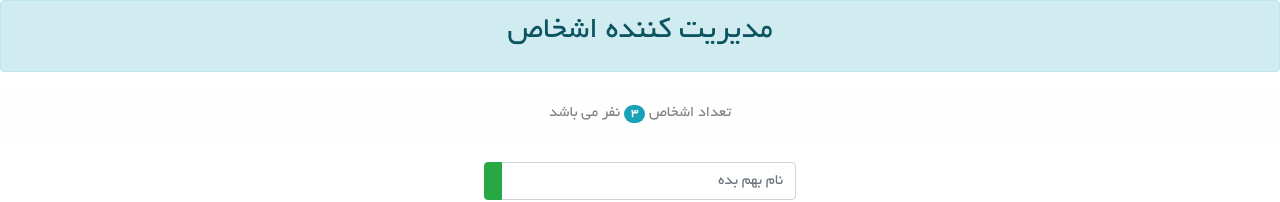
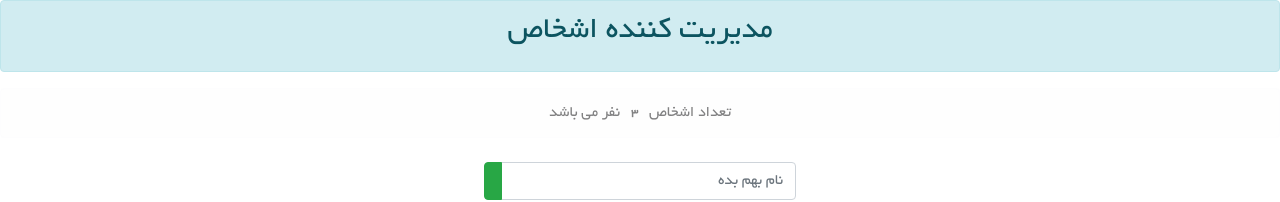
Before and after one commit to alrtn4/PersonmanagerRedux, a React (Create React App) app: page / in a window 1280 px wide. Shown: the top 202 px of the page. Built offline with nearby package versions, Linux system fonts and the light colour scheme; some icons are missing.

Commit message:
chapter 9 file 3

```diff
--- a/src/App.js
+++ b/src/App.js
@@ -1,117 +1,106 @@
 import React, { Component } from 'react';
-import { Button } from 'react-bootstrap' ;
-import {ToastContainer , toast} from 'react-toastify' ;
+import { Button } from 'react-bootstrap';
+import { ToastContainer, toast } from 'react-toastify';
 import 'react-toastify/dist/ReactToastify.css'
 
 import Persons from './components/person/Persons';
 import Header from './components/common/Header'
+import simpleContext from './components/common/context/context';
+import AddPerson from './components/person/AddPerson';
 
 class App extends Component {
     state = {
-        persons : [
-            {id : 1 , fullName : 'کیا احمدی'} ,
-            {id : 2 , fullName : 'کیارش غلامی'} ,
-            {id : 3 , fullName : 'کیانوش رفعتی'}
-        ] ,
+        appTitle: 'مدیریت کننده اشخاص',
 
-        showPersons : true
-    } ;
+        persons: [
+            { id: 1, fullName: 'کیا احمدی' },
+            { id: 2, fullName: 'کیارش غلامی' },
+            { id: 3, fullName: 'کیانوش رفعتی' }
+        ],
 
-    showPersons = true ;
+        showPersons: true
+    };
 
     handleShowPersons = () => {
-        this.setState({ showPersons : !this.state.showPersons}) ;
+        this.setState({ showPersons: !this.state.showPersons });
     }
 
     handleDeletePerson = id => {
-        const persons = [...this.state.persons] ;
-        const filteredPersons = persons.filter(p => p.id !== id) ;
-        this.setState({ persons : filteredPersons });
-        toast(`${persons.filter(p => p.id === id)[0].fullName} با موفقیت حذف شد` , {
-            position: 'bottom-right' ,
-            type: 'error' ,
+        const persons = [...this.state.persons];
+        const filteredPersons = persons.filter(p => p.id !== id);
+        this.setState({ persons: filteredPersons });
+        toast(`${persons.filter(p => p.id === id)[0].fullName} با موفقیت حذف شد`, {
+            position: 'bottom-right',
+            type: 'error',
             closeOnClick: true
-        }) ;
+        });
     }
 
-    handleChangePerson = (event , id) => {
-        const {persons : allPersons} = this.state ;
+    handleChangePerson = (event, id) => {
+        const { persons: allPersons } = this.state;
 
-        const personIndex = allPersons.findIndex(p => p.id === id) ;
-        allPersons[personIndex].fullName = event.target.value ;
-        const persons = [...allPersons] ;
-        this.setState({ persons }) ;
+        const personIndex = allPersons.findIndex(p => p.id === id);
+        allPersons[personIndex].fullName = event.target.value;
+        const persons = [...allPersons];
+        this.setState({ persons });
     }
 
     handleAddPerson = () => {
-        const persons = [...this.state.persons] ;
+        const persons = [...this.state.persons];
         let person = {
-            id : persons.length + 1 ,
-            fullName : document.getElementById('newName').value
+            id: persons.length + 1,
+            fullName: document.getElementById('newName').value
         }
 
-        if(person.fullName !== '' && person.fullName !== ' ' ){
-            persons.push(person) ;
-            this.setState({ persons }) ;
+        if (person.fullName !== '' && person.fullName !== ' ') {
+            persons.push(person);
+            this.setState({ persons });
 
-            toast(`${person.fullName} با موفقیت اضافه شد` , {
-                position : 'top-right' ,
-                closeOnClick : true ,
-                type : 'success'
-            }) ;
+            toast(`${person.fullName} با موفقیت اضافه شد`, {
+                position: 'top-right',
+                closeOnClick: true,
+                type: 'success'
+            });
         }
     }
 
 
     render() {
-        const {persons , showPersons} = this.state ;
+        const { persons, showPersons } = this.state;
 
-        let person = null ;
+        let person = null;
 
-        if(showPersons) {
+        if (showPersons) {
             person = <Persons
-                        persons = {persons}
+                persons={persons}
                 deleted={this.handleDeletePerson}
-                        changed = {this.handleChangePerson}
-                    /> ;
+                changed={this.handleChangePerson}
+            />;
         }
 
-                   let s='مدیریت کننده اشخاص' ;
-
         return (
+            <simpleContext.Provider
+                value={{
+                    state: this.state,
+                    handleDeletePersons : this.handleDeletePerson,
+                    handleChangePersons : this.handleChangePerson,
+                    handleAddPersons : this.handleAddPerson
+                }}
+            >
                 <div className='rtl text-center'>
                     <div>
+                        <Header
+                            // persons={persons}
+                            // title={this.state.appTitle}
+                        />
 
+                    </div>
 
-
-                    <Header persons={persons} title={s} />
-
-                    <div className='m-2 p-2'>
-                        <form className='form-inline justify-content-center' onSubmit={event => event.preventDefault()}>
-                            <div className='input-group w-25'>
-                                <input
-                                    className='form-control'
-                                    type='text'
-                                    id='newName'
-                                    placeholder='نام بهم بده'
-                                />
-                                <div className='input-group-prepend'>
-                                    <Button
-                                        type='submit'
-                                        className='fa fa-plus-square'
-                                        variant='success'
-                                        size='sm'
-                                        onClick={this.handleAddPerson}
-                                    />
-                                </div>
-                            </div>
-                        </form>
-                    </div>
-                </div>
+                    <AddPerson />
 
                     <Button
                         onClick={this.handleShowPersons}
-                    variant = {showPersons ? 'info' : 'danger'}  >
+                        variant={showPersons ? 'info' : 'danger'}  >
                         اشخاص را نشان بده
                     </Button>
 
@@ -119,6 +108,8 @@ class App extends Component {
 
                     <ToastContainer />
                 </div>
+
+            </simpleContext.Provider>
         );
     }
 }
--- a/src/components/common/Header.jsx
+++ b/src/components/common/Header.jsx
@@ -1,31 +1,37 @@
 import React from 'react';
-import {Alert , Badge} from 'react-bootstrap' ;
+import { Alert, Badge } from 'react-bootstrap';
+import simpleContext from './context/context';
 
-const Header = ({persons , title}) => {
+const Header = () => {
 
-    let badgeStyle = '';
-    if (persons.length >= 3) badgeStyle = 'info' ;
-    if (persons.length <= 2) badgeStyle = 'warning' ;
-    if (persons.length <= 1) badgeStyle = 'danger' ;
+    // let badgeStyle = '';
+    // if (persons.length >= 3) badgeStyle = 'info';
+    // if (persons.length <= 2) badgeStyle = 'warning';
+    // if (persons.length <= 1) badgeStyle = 'danger';
 
 
     return (
+        <simpleContext.Consumer>
+            {context => (
                 <div>
                     <Alert variant='info'>
-                <h2>{title}</h2>
+                        <h2>{context.state.appTitle}</h2>
                     </Alert>
-
-            {console.log(title)}
 
                     <Alert variant='light'>
                         تعداد اشخاص {' '}
-                <Badge pill variant={badgeStyle}>
-                    {persons.length}
+                        <Badge pill >
+                            {context.state.persons.length}
                         </Badge> {' '}
                         نفر می باشد
                     </Alert>
                 </div>
+
+            )}
+
+
+        </simpleContext.Consumer>
     )
 }
 
-export default Header ;
+export default Header;
--- /dev/null
+++ b/src/components/common/context/context.js
@@ -0,0 +1,10 @@
+import { createContext} from 'react';
+
+let simpleContext = createContext ({
+    state : {} ,
+    handleDeletePersons : {} ,
+    handleChangePersons : {} ,
+    handleAddPersons : {}
+}) ;
+
+export default simpleContext ;
--- /dev/null
+++ b/src/components/person/AddPerson.jsx
@@ -0,0 +1,41 @@
+import { Button } from 'react-bootstrap';
+import  React  from 'react';
+import simpleContext from '../common/context/context';
+
+const AddPerson = () => {
+
+    return (
+        <simpleContext.Consumer>
+            {context => (
+                <div className='m-2 p-2'>
+                    <form className='form-inline justify-content-center'
+                        onSubmit={event => event.preventDefault()}
+                    >
+                        <div className='input-group w-25'>
+                            <input
+                                className='form-control'
+                                type='text'
+                                id='newName'
+                                placeholder='نام بهم بده'
+                            />
+                            <div className='input-group-prepend'>
+                                <Button
+                                    type='submit'
+                                    className='fa fa-plus-square'
+                                    variant='success'
+                                    size='sm'
+                                    onClick={context.handleAddPersons}
+                                />
+                            </div>
+                        </div>
+                    </form>
+                </div>
+
+            )}
+
+        </simpleContext.Consumer>
+
+    )
+}
+
+export default AddPerson;
--- a/src/components/person/Person.jsx
+++ b/src/components/person/Person.jsx
@@ -22,7 +22,7 @@ const Person = ({fullName , deleted , change}) => {
                 </div>
             </div>
         </div>
-     );
+    );
 }
 
 export default Person;
```
Lines whose indentation alone changed are shown as unchanged.
